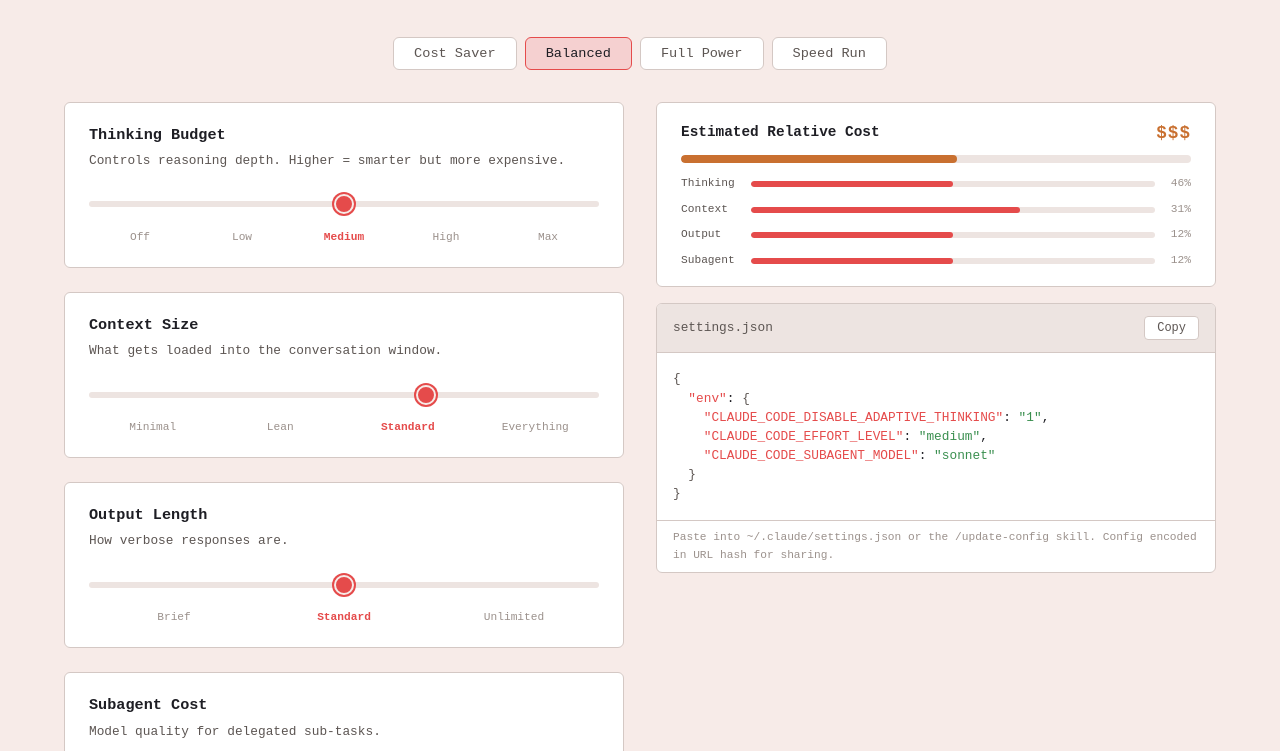
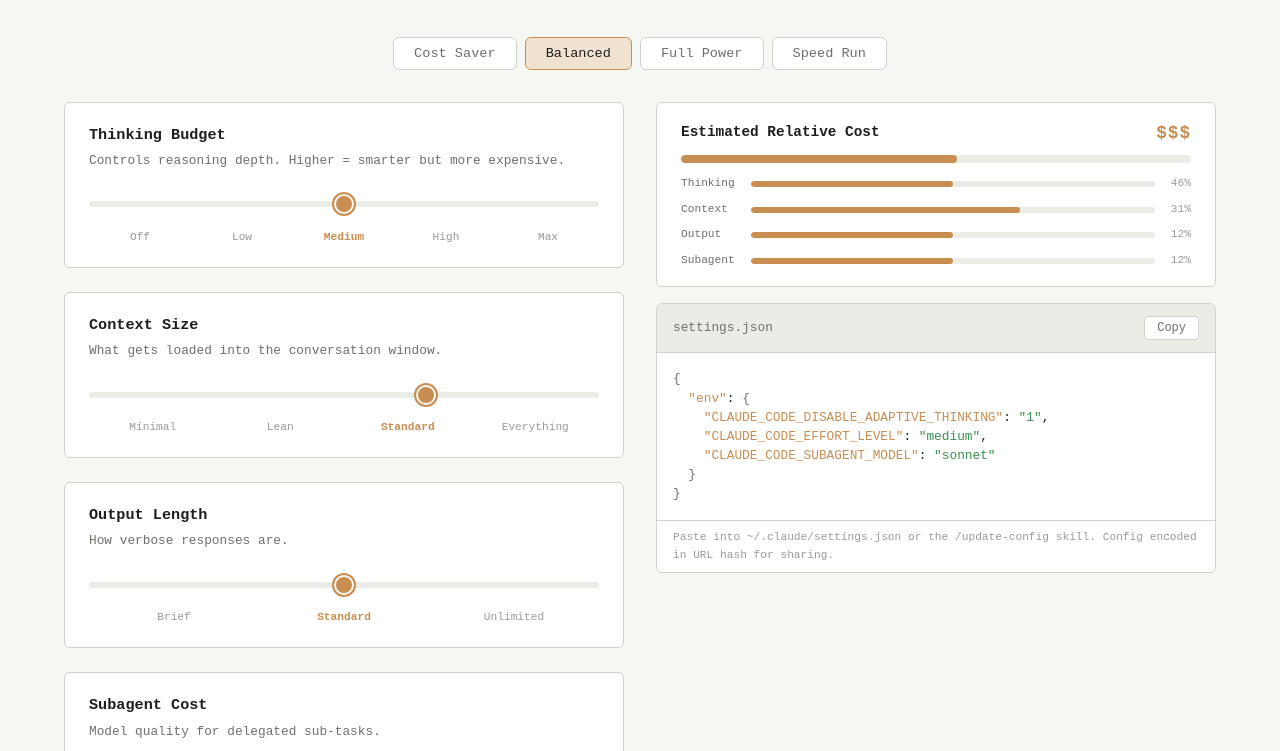
Before and after one commit to conorluddy/tokenblast.cc, a plain HTML site: page index.html in a window 1280 px wide. Shown: the part 123-874 px from the top of the page. Drawn offline with Linux system fonts and the light colour scheme; a web font is replaced by a local one.

Commit message:
Unify light and dark themes with sage/olive/gold palette
Both themes now derive from the same 5-colour palette (f5f7f2, 1d1e20,
c88e51, 6f706a, 3f423c) with inverted hierarchy for dark mode.

Co-Authored-By: Claude Opus 4.6 (1M context) <noreply@anthropic.com>

```diff
--- a/index.html
+++ b/index.html
@@ -31,25 +31,25 @@
       --shadow-grey: #1e1e24;
 
       /* --- Color tokens (derived from palette) --- */
-      --bg-primary: var(--shadow-grey);
-      --bg-surface: #26252b;
-      --bg-elevated: #302e34;
-      --bg-hover: #3a383e;
-      --bg-accent-subtle: rgba(229, 75, 75, 0.06);
-      --border: #3e3c40;
-      --border-focus: var(--strawberry-red);
-      --text-primary: var(--seashell);
-      --text-secondary: #9b918c;
-      --text-muted: #625c59;
-      --accent: var(--strawberry-red);
-      --accent-hover: var(--tangerine-dream);
-      --accent-dim: #5c2525;
+      --bg-primary: #1d1e20;
+      --bg-surface: #262724;
+      --bg-elevated: #2f302d;
+      --bg-hover: #3a3b37;
+      --bg-accent-subtle: rgba(200, 142, 81, 0.08);
+      --border: #3f423c;
+      --border-focus: #c88e51;
+      --text-primary: #f5f7f2;
+      --text-secondary: #9a9b95;
+      --text-muted: #6f706a;
+      --accent: #c88e51;
+      --accent-hover: #d9a066;
+      --accent-dim: #4a3822;
       --status-success: #5cb870;
-      --status-warning: var(--tangerine-dream);
-      --status-danger: var(--strawberry-red);
+      --status-warning: #c88e51;
+      --status-danger: #c45a5a;
       --status-success-bg: rgba(92,184,112,0.15);
-      --status-warning-bg: rgba(255,169,135,0.15);
-      --status-danger-bg: rgba(229,75,75,0.15);
+      --status-warning-bg: rgba(200,142,81,0.15);
+      --status-danger-bg: rgba(196,90,90,0.15);
 
       /* --- Spacing scale (4px base) --- */
       --space-0: 0;
@@ -94,25 +94,25 @@
 
     /* --- Light mode overrides --- */
     [data-theme="light"] {
-      --bg-primary: var(--seashell);
+      --bg-primary: #f5f7f2;
       --bg-surface: #ffffff;
-      --bg-elevated: #ede4e1;
-      --bg-hover: #e2d8d4;
-      --bg-accent-subtle: rgba(229, 75, 75, 0.06);
-      --border: #d4c8c4;
-      --border-focus: var(--strawberry-red);
-      --text-primary: var(--shadow-grey);
-      --text-secondary: #5c5552;
-      --text-muted: #9b918c;
-      --accent: var(--strawberry-red);
-      --accent-hover: #cc3e3e;
-      --accent-dim: #f5d0d0;
+      --bg-elevated: #eaece6;
+      --bg-hover: #dfe1db;
+      --bg-accent-subtle: rgba(200, 142, 81, 0.08);
+      --border: #d0d2cc;
+      --border-focus: #c88e51;
+      --text-primary: #1d1e20;
+      --text-secondary: #6f706a;
+      --text-muted: #9a9b95;
+      --accent: #c88e51;
+      --accent-hover: #b57d42;
+      --accent-dim: #f0e2d0;
       --status-success: #3a8f4f;
-      --status-warning: #c97030;
-      --status-danger: var(--strawberry-red);
+      --status-warning: #c88e51;
+      --status-danger: #c45a5a;
       --status-success-bg: rgba(58,143,79,0.12);
-      --status-warning-bg: rgba(201,112,48,0.12);
-      --status-danger-bg: rgba(229,75,75,0.12);
+      --status-warning-bg: rgba(200,142,81,0.12);
+      --status-danger-bg: rgba(196,90,90,0.12);
     }
 
     html { font-size: 16px; }
```
